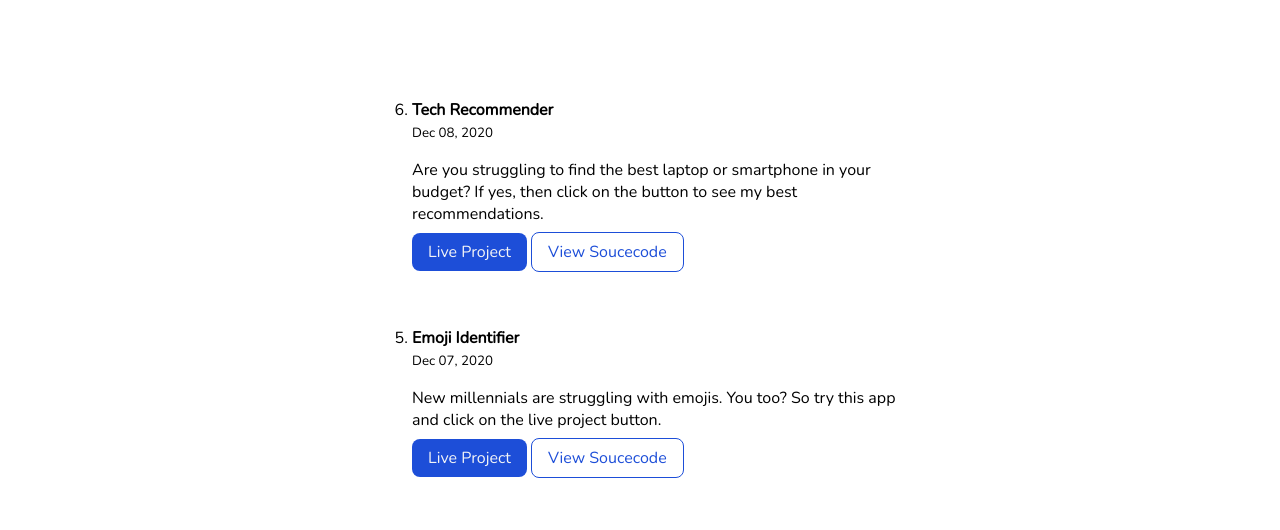
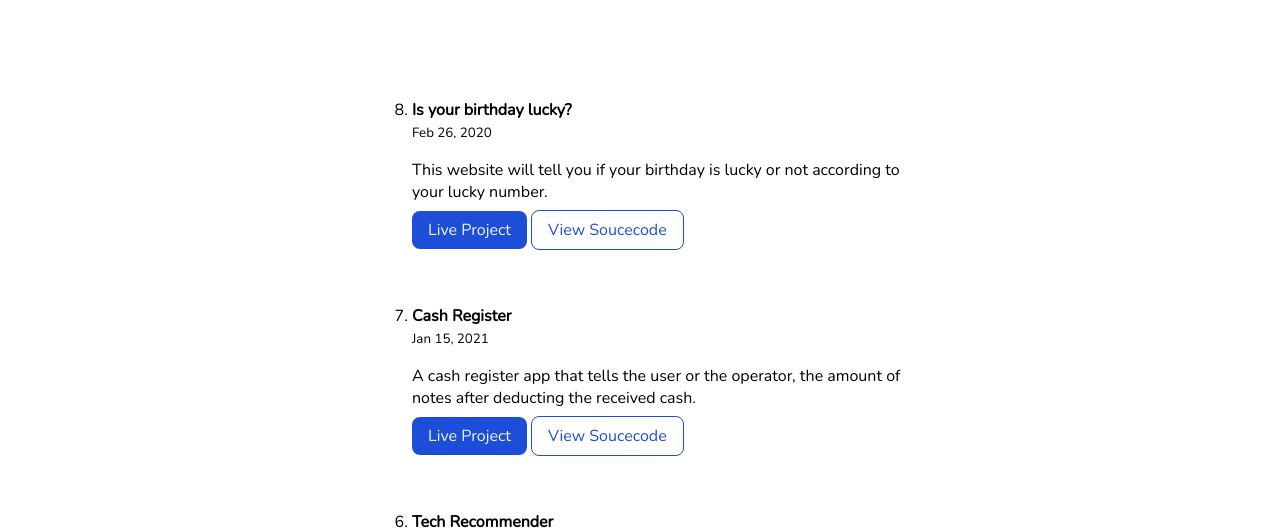
Before and after one commit to paarthbajaj/paarthbajaj-site, a plain HTML site: page projects.html in a window 1280 px wide. Shown: the part 223-753 px from the top of the page. Drawn offline with nearby package versions, Linux system fonts and the light colour scheme.

Commit message:
docs: projects file updated; added 2 more projects

```diff
--- a/projects.html
+++ b/projects.html
@@ -27,6 +27,24 @@
     </header>
     <div class="makecenter">
     <ol reversed>
+        <div class="off-sec">
+            <li>
+                <strong>Is your birthday lucky?</strong><br>
+                <small>Feb 26, 2020</small>
+                <p>This website will tell you if your birthday is lucky or not according to your lucky number.</p>
+                <a class="buttons" href="https://isurbirthdaylucky.netlify.app/">Live Project</a>
+                <a class="sec-button" href="https://github.com/paarthbajaj/IsYourBirthdayLucky">View Soucecode</a>
+            </li>
+        </div>
+        <div class="new-sec">
+            <li>
+                <strong>Cash Register</strong><br>
+                <small>Jan 15, 2021</small>
+                <p>A cash register app that tells the user or the operator, the amount of notes after deducting the received cash. </p>
+                <a class="buttons" href="https://cashregistter.netlify.app/">Live Project</a>
+                <a class="sec-button" href="https://github.com/paarthbajaj/Cash-Register">View Soucecode</a>
+            </li>
+        </div>
         <div class="off-sec">
             <li>
                 <strong>Tech Recommender</strong><br>
```
